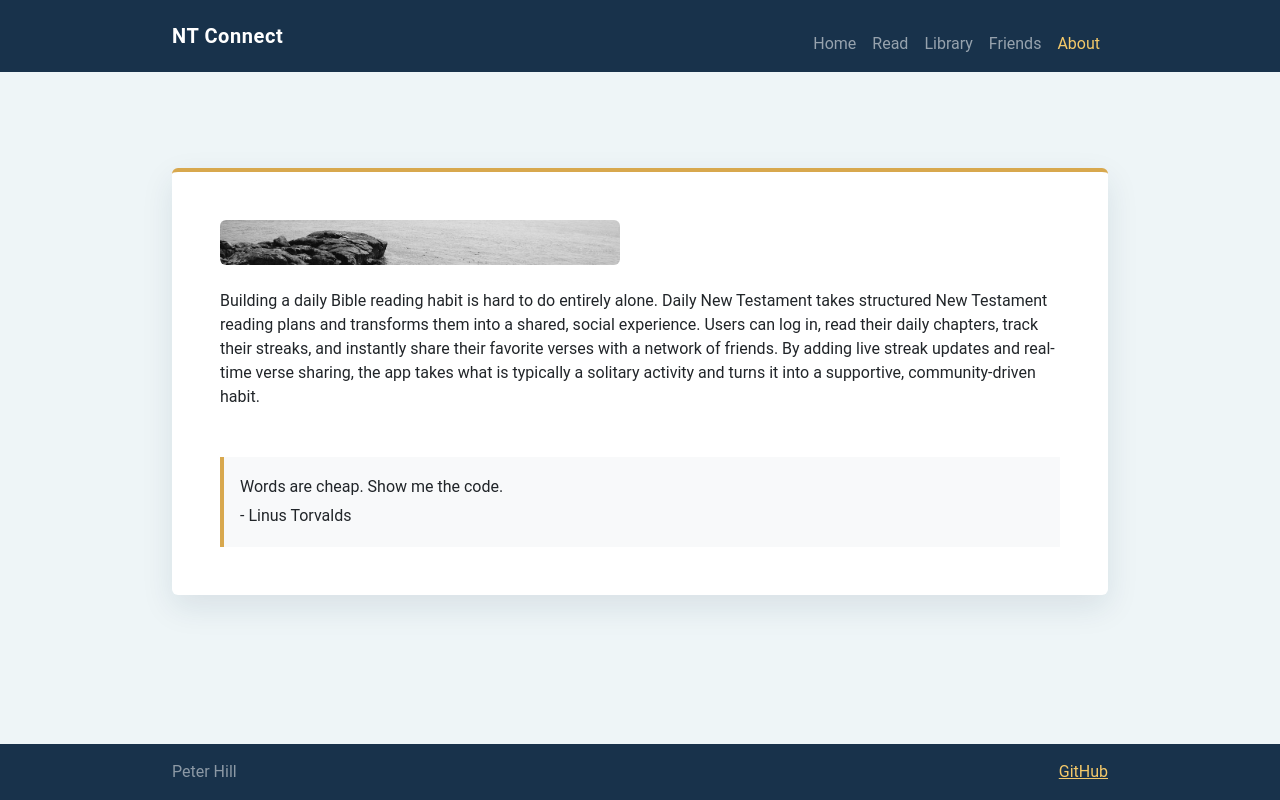
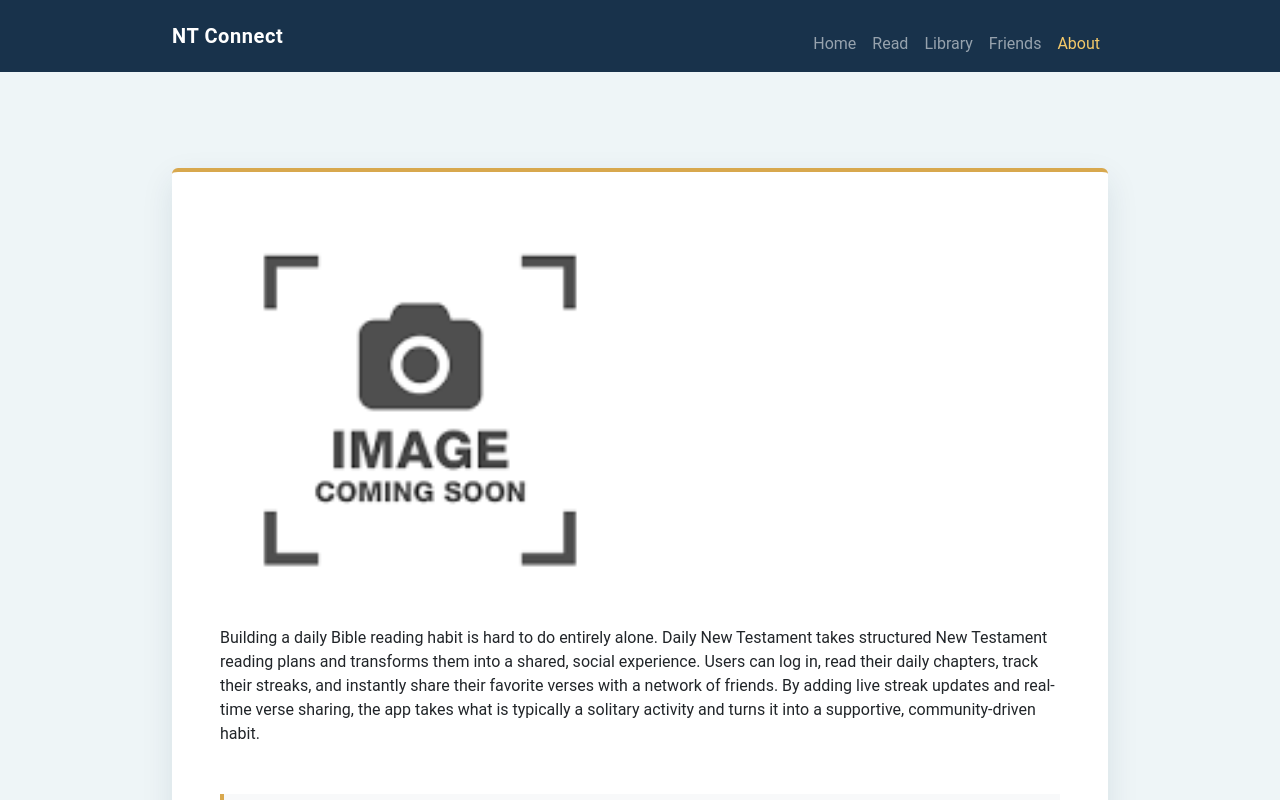
Before and after one commit to CephasHill/startup, a React (Vite) app: page /about in a window 1280 px wide. Shown: the top 800 px of the page. Built offline with nearby package versions, Linux system fonts and the light colour scheme.

Commit message:
Updated README.md for React part 1 deliverable.

```diff
--- a/src/about/about.jsx
+++ b/src/about/about.jsx
@@ -5,7 +5,7 @@ export function About() {
     <main className="container page-shell">
       <div className="card content-panel accent-top p-4 p-md-5">
         <div id="picture" className="picture-box mb-4">
-          <img className="img-fluid rounded" width="400" src="placeholder.jpg" alt="Daily inspirational image placeholder" />
+          <img className="img-fluid rounded" width="400" src="placeholder.png" alt="Daily inspirational image placeholder" />
         </div>
 
       <p>
```
Also changed, not shown: 2 other files (tests, documents, lock files or other folders).
